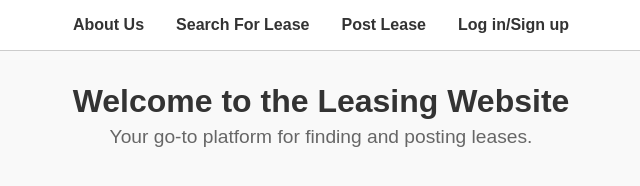
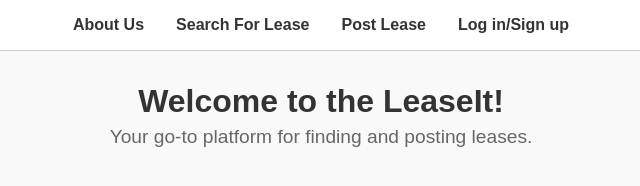
Before and after one commit to patelde510/LeaseIt, a website: page app/public/index.html in a window 1280 px wide. Shown: the whole page, without its empty margins (319-959 px from the left). Drawn offline with Linux system fonts and the light colour scheme.

```diff
--- a/app/public/index.html
+++ b/app/public/index.html
@@ -21,7 +21,7 @@
     <!-- Centered Text Section -->
     <div class="center-container">
         <div class="text-content">
-            <h1>Welcome to the Leasing Website</h1>
+            <h1>Welcome to the LeaseIt!</h1>
             <p>Your go-to platform for finding and posting leases.</p>
         </div>
     </div>
```
Also changed, not shown: .github/workflows/deploy.yml (added).
